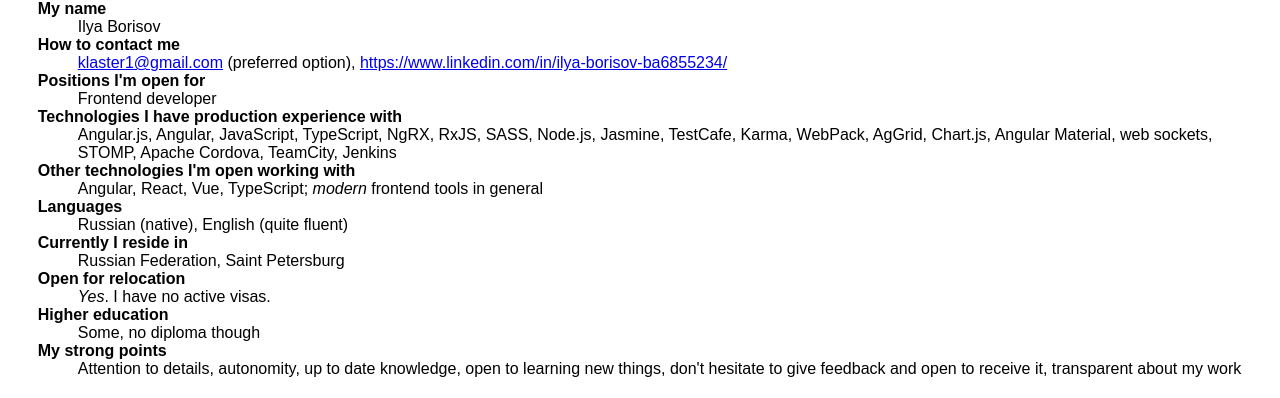
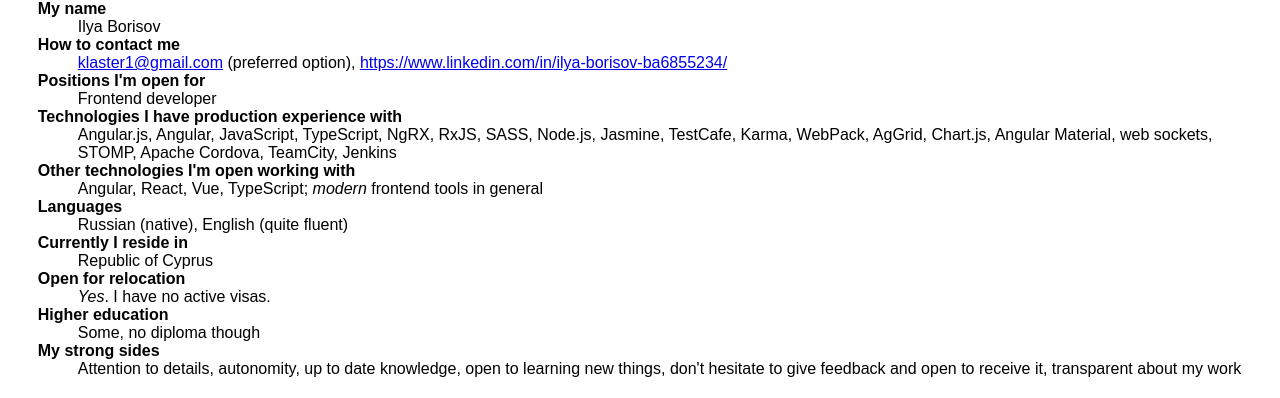
Before and after one commit to Klaster1/Klaster1, a plain HTML site: page index.html in a window 1280 px wide. Shown: the part 96-494 px from the top of the page. Drawn offline with Linux system fonts and the light colour scheme.

Commit message:
Update index.html

```diff
--- a/index.html
+++ b/index.html
@@ -43,12 +43,12 @@
 			<dt>Languages</dt>
 			<dd>Russian (native), English (quite fluent)</dd>
 			<dt>Currently I reside in</dt>
-			<dd>Russian Federation, Saint Petersburg</dd>
+			<dd>Republic of Cyprus</dd>
 			<dt>Open for relocation</dt>
 			<dd><em>Yes</em>. I have no active visas.</dd>
 			<dt>Higher education</dt>
 			<dd>Some, no diploma though</dd>
-			<dt>My strong points</dt>
+			<dt>My strong sides</dt>
 			<dd>
 				Attention to details, autonomity, up to date knowledge, open to learning
 				new things, don't hesitate to give feedback and open to receive it,
```
